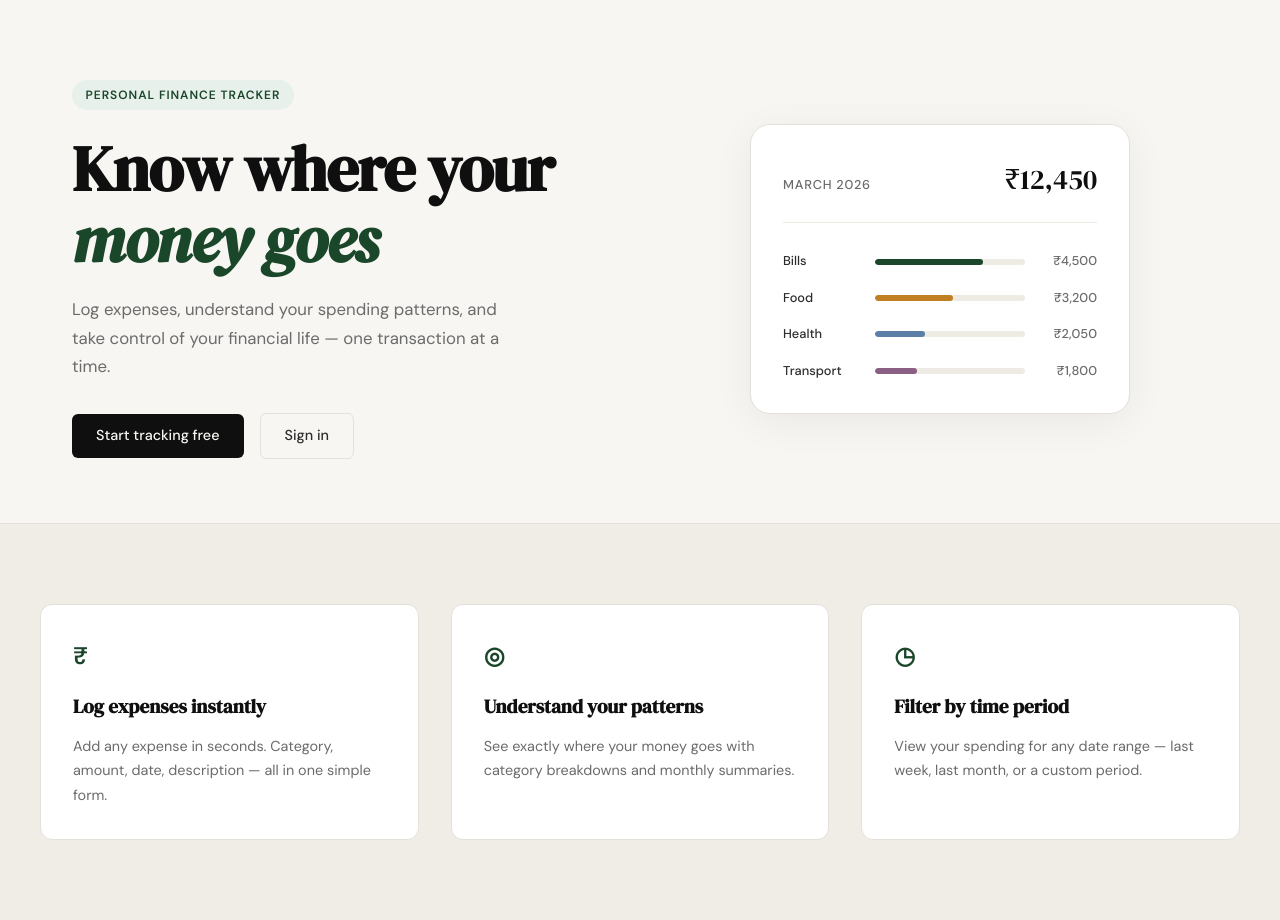
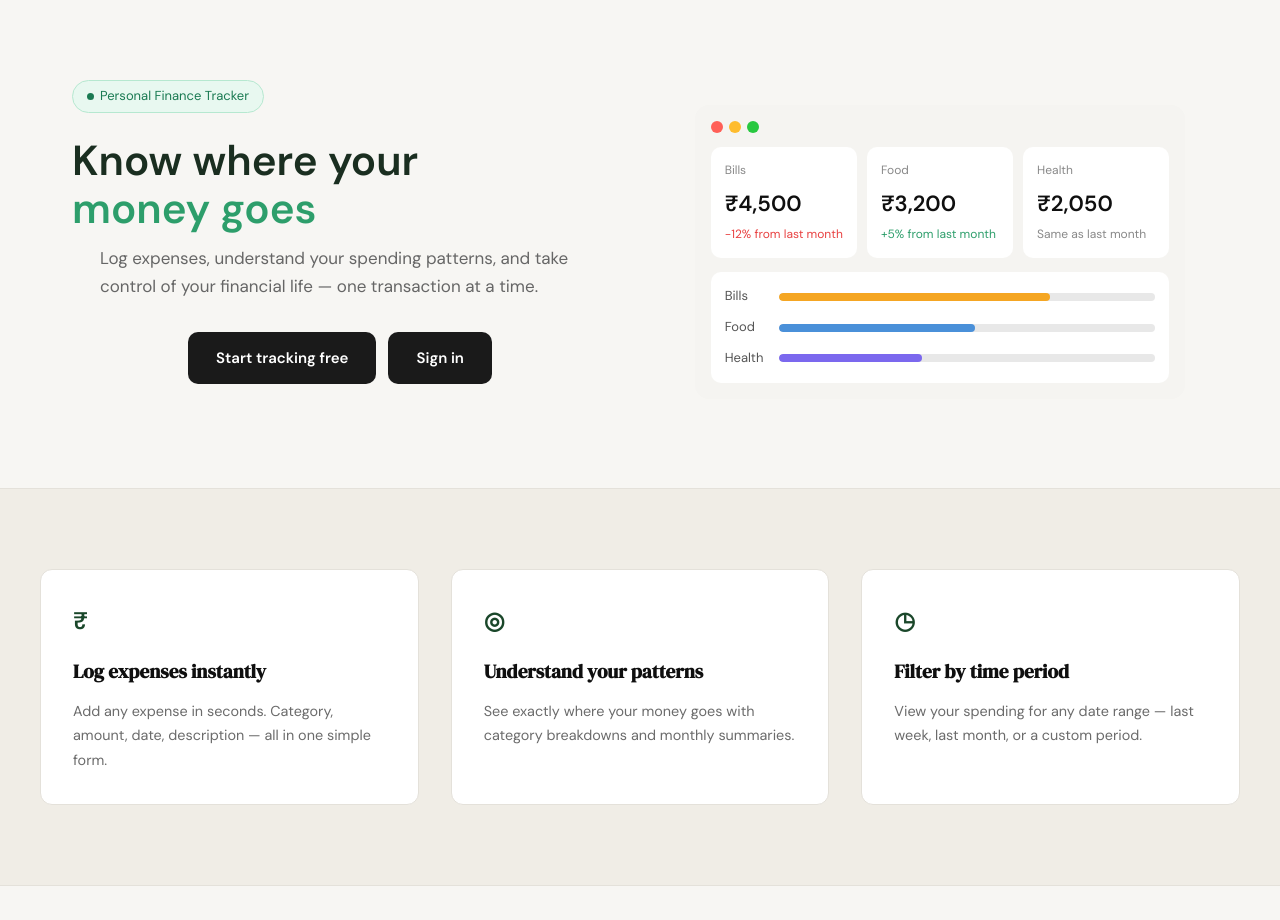
Before and after one commit to kaushalkumarma2025/Spendly, a Flask app: page / in a window 1280 px wide. Shown: the part 61-981 px from the top of the page. Run offline with Flask 3, Linux system fonts and the light colour scheme.

Commit message:
feat: add video modal to landing page; update hero design; add landing.css

```diff
--- /dev/null
+++ b/static/css/landing.css
@@ -0,0 +1,219 @@
+.badge {
+  display: inline-flex;
+  align-items: center;
+  gap: 6px;
+  background: #e8f8f0;
+  color: #1a7a52;
+  border: 1px solid #b6e8d0;
+  border-radius: 999px;
+  font-size: 13px;
+  padding: 5px 14px;
+  margin-bottom: 1.5rem;
+}
+
+.badge-dot {
+  width: 7px;
+  height: 7px;
+  border-radius: 50%;
+  background: #1a7a52;
+}
+
+h1 {
+  font-size: 42px;
+  font-weight: 700;
+  color: #1a2e20;
+  line-height: 1.15;
+}
+
+h1 span {
+  color: #2d9e6b;
+}
+
+.subtitle {
+  font-size: 17px;
+  color: #666;
+  max-width: 480px;
+  margin: 0.75rem auto 2rem;
+  line-height: 1.6;
+}
+
+.btns {
+  display: flex;
+  justify-content: center;
+  gap: 12px;
+  margin-bottom: 2.5rem;
+}
+
+.btn-dark {
+  background: #1a1a1a;
+  color: #fff;
+  padding: 14px 28px;
+  border-radius: 10px;
+  font-size: 15px;
+  font-weight: 600;
+  border: none;
+  cursor: pointer;
+}
+
+.dashboard {
+  background: #f5f4f1;
+  border-radius: 14px;
+  padding: 16px;
+}
+
+.traffic-lights {
+  display: flex;
+  gap: 6px;
+  margin-bottom: 14px;
+}
+
+.dot {
+  width: 12px;
+  height: 12px;
+  border-radius: 50%;
+}
+
+.dot-red {
+  background: #ff5f57;
+}
+
+.dot-yellow {
+  background: #febc2e;
+}
+
+.dot-green {
+  background: #28c840;
+}
+
+.cards {
+  display: grid;
+  grid-template-columns: repeat(3, 1fr);
+  gap: 10px;
+  margin-bottom: 14px;
+}
+
+.card {
+  background: #fff;
+  border-radius: 10px;
+  padding: 14px;
+}
+
+.card-label {
+  font-size: 12px;
+  color: #888;
+  margin-bottom: 6px;
+}
+
+.card-value {
+  font-size: 22px;
+  font-weight: 700;
+}
+
+.card-sub {
+  font-size: 12px;
+  margin-top: 4px;
+}
+
+.sub-red {
+  color: #e84040;
+}
+
+.sub-green {
+  color: #2d9e6b;
+}
+
+.sub-gray {
+  color: #888;
+}
+
+.bars {
+  background: #fff;
+  border-radius: 10px;
+  padding: 14px;
+  display: flex;
+  flex-direction: column;
+  gap: 10px;
+}
+
+.bar-row {
+  display: flex;
+  align-items: center;
+  gap: 10px;
+}
+
+.bar-label {
+  font-size: 13px;
+  color: #555;
+  width: 44px;
+}
+
+.bar-track {
+  flex: 1;
+  height: 8px;
+  background: #e8e8e8;
+  border-radius: 999px;
+  overflow: hidden;
+}
+
+.bar-fill {
+  height: 100%;
+  border-radius: 999px;
+}
+
+.bar-orange {
+  background: #f5a623;
+  width: 72%;
+}
+
+.bar-blue {
+  background: #4a90d9;
+  width: 52%;
+}
+
+.bar-purple {
+  background: #7b68ee;
+  width: 38%;
+}
+
+/* Modal styles */
+.modal {
+  display: none;
+  position: fixed;
+  top: 0;
+  left: 0;
+  width: 100%;
+  height: 100%;
+  background: rgba(0, 0, 0, 0.8);
+  justify-content: center;
+  align-items: center;
+  z-index: 1000;
+}
+.modal-content {
+  position: relative;
+  width: 80%;
+  max-width: 800px;
+  aspect-ratio: 16 / 9;
+  background: #000;
+}
+.close {
+  position: absolute;
+  top: -40px;
+  right: 0;
+  color: white;
+  font-size: 30px;
+  cursor: pointer;
+}
+.modal-content iframe {
+  width: 100%;
+  height: 100%;
+  border: none;
+}
+.video-trigger {
+  text-align: center;
+  margin-top: 1rem;
+}
+.video-trigger a {
+  color: #2d9e6b;
+  text-decoration: underline;
+  cursor: pointer;
+}
--- a/templates/landing.html
+++ b/templates/landing.html
@@ -1,60 +1,59 @@
 {% extends "base.html" %}
 
 {% block title %}Spendly — Track Every Rupee{% endblock %}
+
+{% block head %}
+<link rel="stylesheet" href="{{ url_for('static', filename='css/landing.css') }}">
+{% endblock %}
 
 {% block content %}
 
 <section class="hero">
     <div class="hero-inner">
-        <div class="hero-badge">Personal Finance Tracker</div>
-        <h1 class="hero-title">
-            Know where your<br>
-            <em>money goes</em>
-        </h1>
-        <p class="hero-subtitle">
-            Log expenses, understand your spending patterns,
-            and take control of your financial life —
-            one transaction at a time.
-        </p>
-        <div class="hero-actions">
-            <a href="{{ url_for('register') }}" class="btn-primary">Start tracking free</a>
-            <a href="{{ url_for('login') }}" class="btn-ghost">Sign in</a>
+        <div class="badge"><span class="badge-dot"></span>Personal Finance Tracker</div>
+        <h1>Know where your<br><span>money goes</span></h1>
+        <p class="subtitle">Log expenses, understand your spending patterns, and take control of your financial life — one transaction at a time.</p>
+        <div class="btns">
+            <a href="{{ url_for('register') }}" class="btn-dark">Start tracking free</a>
+            <a href="{{ url_for('login') }}" class="btn-dark">Sign in</a>
         </div>
     </div>
     <div class="hero-visual">
-        <div class="mock-card">
-            <div class="mock-card-header">
-                <span class="mock-label">March 2026</span>
-                <span class="mock-total">₹12,450</span>
+        <div class="dashboard">
+            <div class="traffic-lights">
+                <div class="dot dot-red"></div>
+                <div class="dot dot-yellow"></div>
+                <div class="dot dot-green"></div>
             </div>
-            <div class="mock-bars">
-                <div class="mock-bar-row">
-                    <span class="mock-cat">Bills</span>
-                    <div class="mock-bar-track">
-                        <div class="mock-bar" style="width: 72%"></div>
-                    </div>
-                    <span class="mock-amt">₹4,500</span>
+            <div class="cards">
+                <div class="card">
+                    <div class="card-label">Bills</div>
+                    <div class="card-value">₹4,500</div>
+                    <div class="card-sub sub-red">-12% from last month</div>
                 </div>
-                <div class="mock-bar-row">
-                    <span class="mock-cat">Food</span>
-                    <div class="mock-bar-track">
-                        <div class="mock-bar mock-bar-2" style="width: 52%"></div>
-                    </div>
-                    <span class="mock-amt">₹3,200</span>
+                <div class="card">
+                    <div class="card-label">Food</div>
+                    <div class="card-value">₹3,200</div>
+                    <div class="card-sub sub-green">+5% from last month</div>
                 </div>
-                <div class="mock-bar-row">
-                    <span class="mock-cat">Health</span>
-                    <div class="mock-bar-track">
-                        <div class="mock-bar mock-bar-3" style="width: 33%"></div>
-                    </div>
-                    <span class="mock-amt">₹2,050</span>
+                <div class="card">
+                    <div class="card-label">Health</div>
+                    <div class="card-value">₹2,050</div>
+                    <div class="card-sub sub-gray">Same as last month</div>
                 </div>
-                <div class="mock-bar-row">
-                    <span class="mock-cat">Transport</span>
-                    <div class="mock-bar-track">
-                        <div class="mock-bar mock-bar-4" style="width: 28%"></div>
-                    </div>
-                    <span class="mock-amt">₹1,800</span>
+            </div>
+            <div class="bars">
+                <div class="bar-row">
+                    <div class="bar-label">Bills</div>
+                    <div class="bar-track"><div class="bar-fill bar-orange" style="width:72%"></div></div>
+                </div>
+                <div class="bar-row">
+                    <div class="bar-label">Food</div>
+                    <div class="bar-track"><div class="bar-fill bar-blue" style="width:52%"></div></div>
+                </div>
+                <div class="bar-row">
+                    <div class="bar-label">Health</div>
+                    <div class="bar-track"><div class="bar-fill bar-purple" style="width:38%"></div></div>
                 </div>
             </div>
         </div>
```
